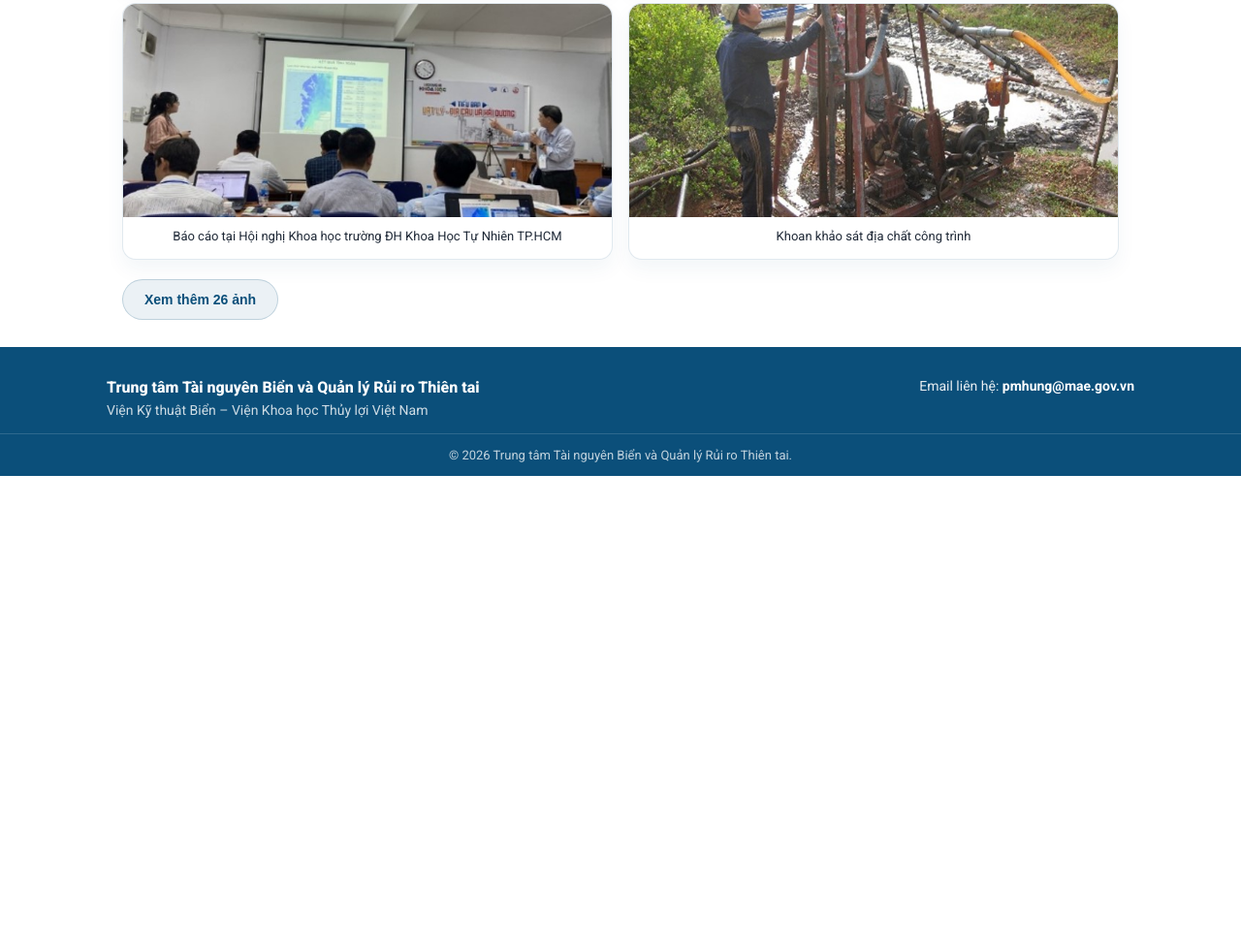
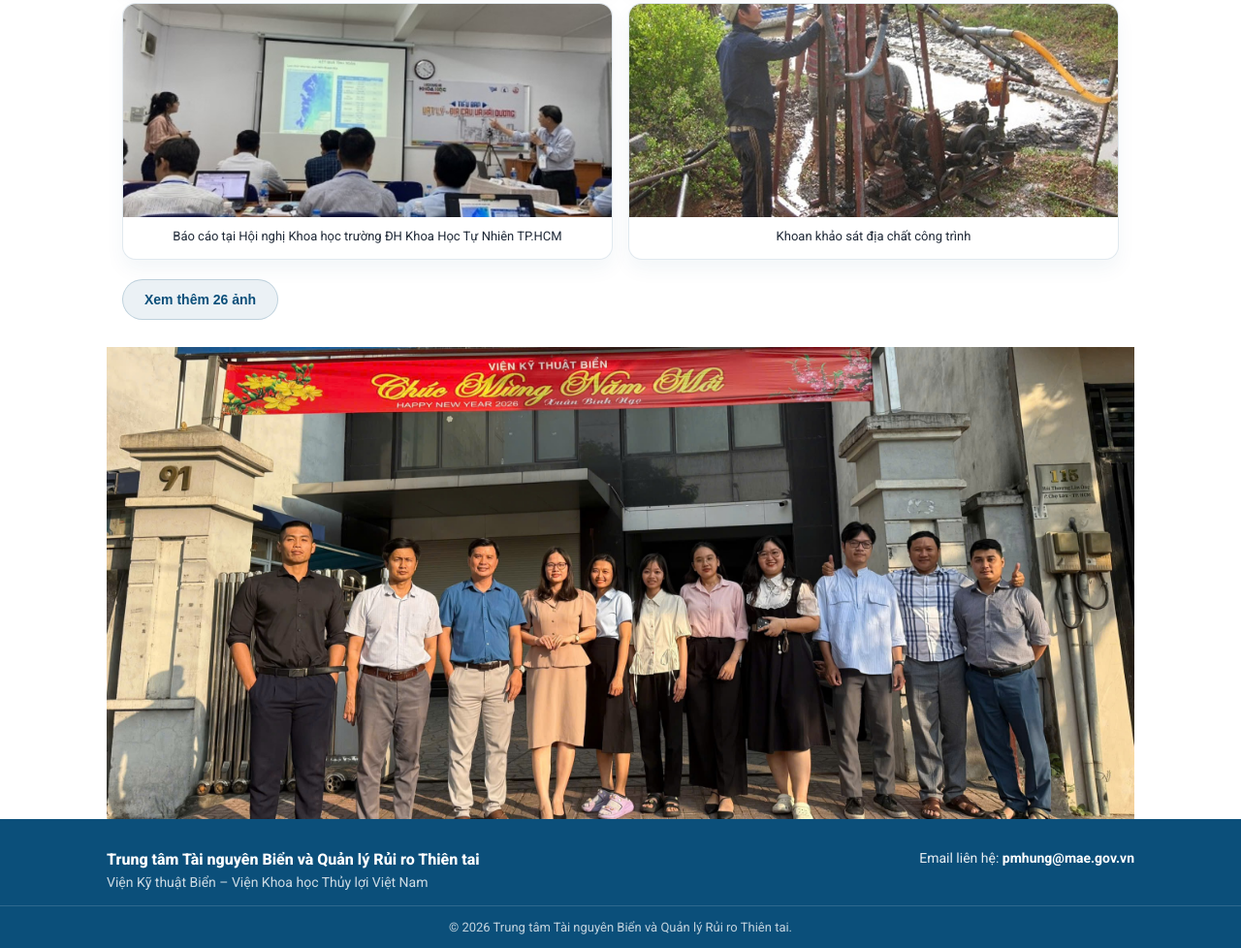
Before and after one commit to YenLinh2905/info_TNB_ICOE, an Eleventy site: page src/index.njk in a window 1280 px wide. Shown: the part 9404-10382 px from the top of the page at 97% size. Before the commit the page ends 9895 px from the top, so only its background shows below. Built offline with nearby package versions, Linux system fonts and the light colour scheme; Eleventy itself is replaced by a stand-in of ours; files that its build step writes are made by us from their sources; files whose address does not match are found by name.

Commit message:
Add footer banner with responsive image and styles

```diff
--- /dev/null
+++ b/src/_includes/footer-banner.njk
@@ -0,0 +1,3 @@
+<div class="footer-banner">
+  {% image "images/banner.jpg", "Hoạt động của Trung tâm Tài nguyên Biển và Quản lý Rủi ro Thiên tai", "100vw", [600, 1200, 1920, 2560] %}
+</div>
--- a/src/_layouts/base.njk
+++ b/src/_layouts/base.njk
@@ -46,6 +46,7 @@
       </div>
     </div>
 
+    {% include "footer-banner.njk" %}
     {% include "footer.njk" %}
     {% include "back-to-top.njk" %}
     {% include "lightbox-dialog.njk" %}
--- a/src/styles/icoe-center.css
+++ b/src/styles/icoe-center.css
@@ -1039,8 +1039,22 @@ button:focus-visible {
   transform: translateY(0);
 }
 
+.footer-banner {
+  width: min(100%, 1100px);
+  margin-inline: auto;
+  padding-inline: 20px;
+  overflow: hidden;
+  margin-top: 12px;
+}
+
+.footer-banner img {
+  display: block;
+  width: 100%;
+  height: auto;
+  aspect-ratio: 2560 / 1176;
+}
+
 .site-footer {
-  margin-top: 12px;
   background: var(--icoe-accent);
   color: #fff;
 }
```
Also changed, not shown: img/OnQsSUh7lx-2560.jpeg (added), src/images/banner.jpg (added).
